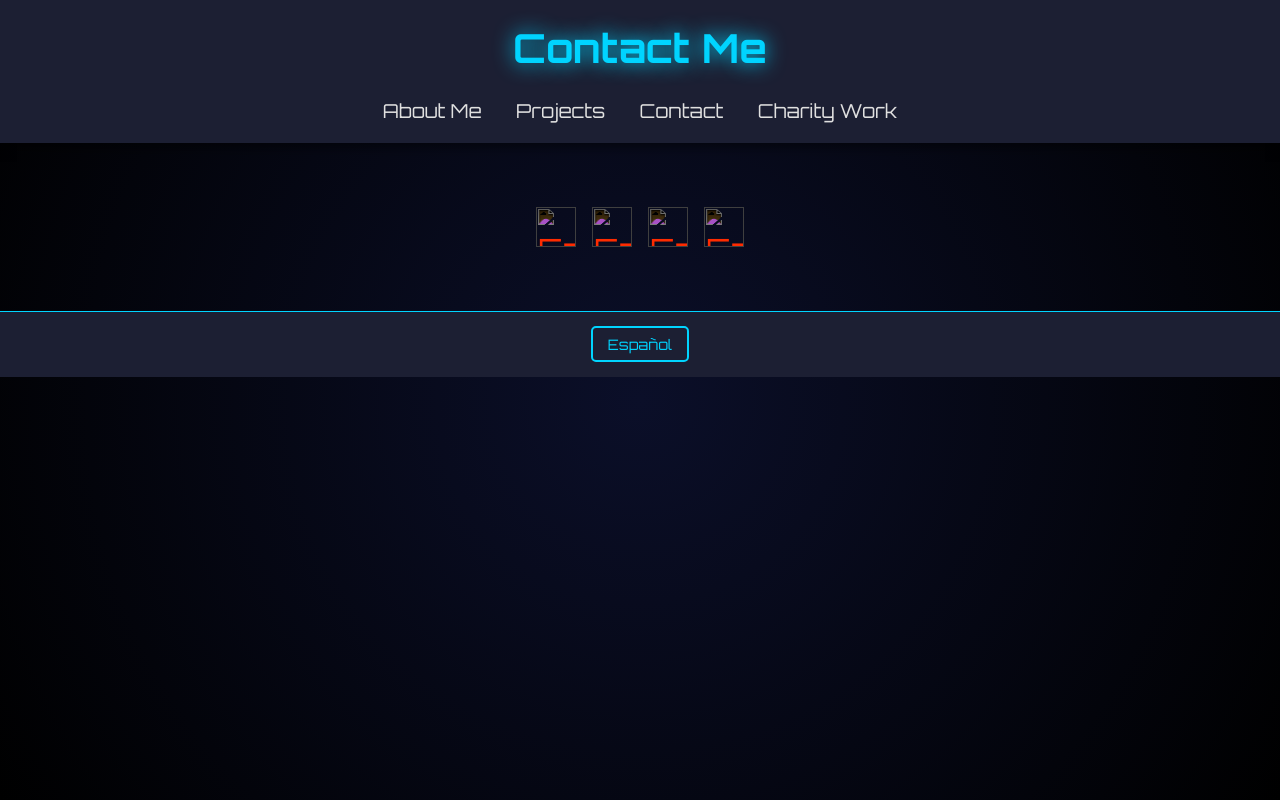
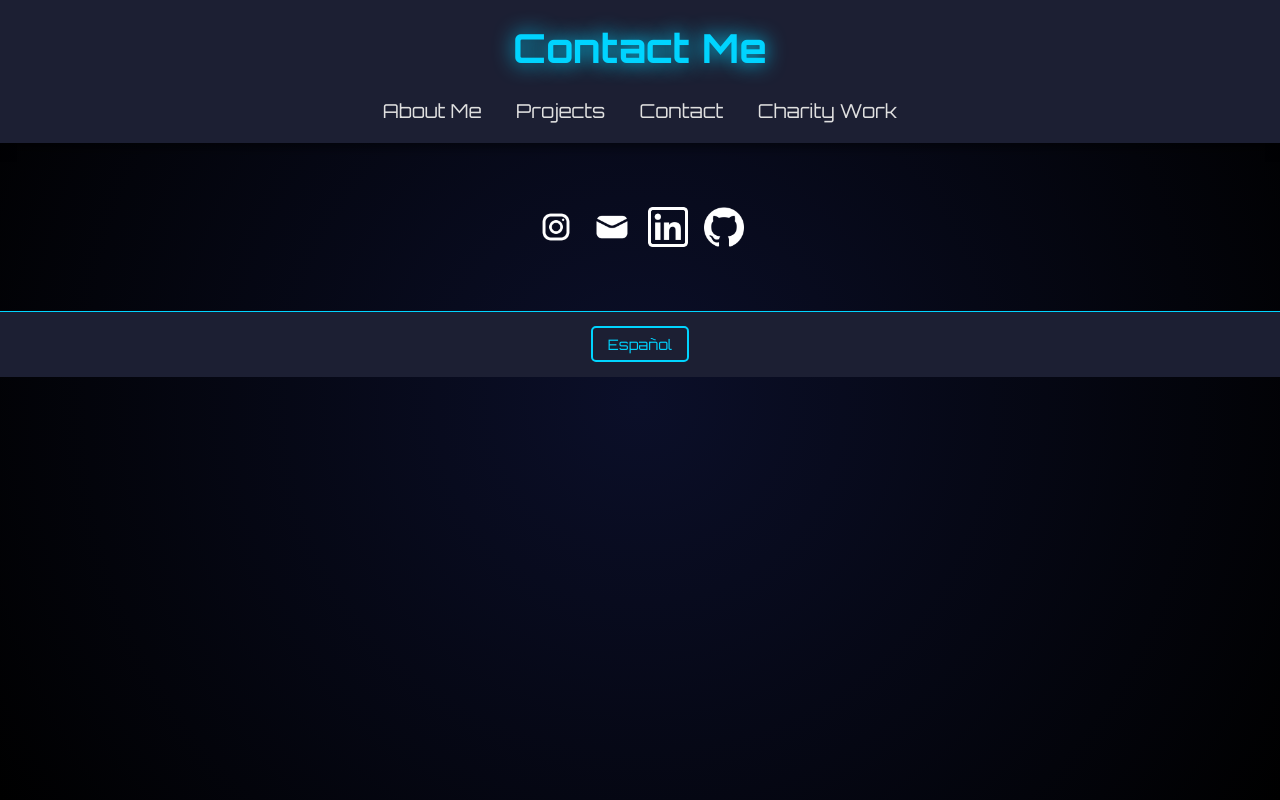
Before and after one commit to Jacky-jho/webportofolio, a plain HTML site: page contact.html in a window 1280 px wide. Drawn offline with Linux system fonts and the light colour scheme.

Commit message:
Update contact.html

```diff
--- a/contact.html
+++ b/contact.html
@@ -22,25 +22,25 @@
         <div class="contact-icons">
             <div class="icon instagram">
                 <a href="https://instagram.com/jacky_jho" target="_blank">
-                    <img src="instagram.png" alt="Email Icon">
+                    <img src="images/instagram.png" alt="Email Icon">
                     <span>@jacky_jho</span>
                 </a>
             </div>
             <div class="icon email">
                 <a href="mailto:ho.jacky.jho@gmail.com">
-                    <img src="mail-inbox-app.png" alt="Email Icon">
+                    <img src="images/mail-inbox-app.png" alt="Email Icon">
                     <span>ho.jacky.jho@gmail.com</span>
                 </a>
             </div>
             <div class="icon linkedin">
                 <a href="https://www.virustotal.com/gui/home/upload" target="_blank">
-                    <img src="linkedin.png" alt="Email Icon">
+                    <img src="images/linkedin.png" alt="Email Icon">
                     <span>/in/Jacky-jho</span>
                 </a>
             </div>
             <div class="icon github">
                 <a href="https://github.com/Jacky-jho" target="_blank">
-                    <img src="github.png" alt="Email Icon">
+                    <img src="images/github.png" alt="Email Icon">
                     <span>@Jacky-jho</span>
                 </a>
             </div>
```
